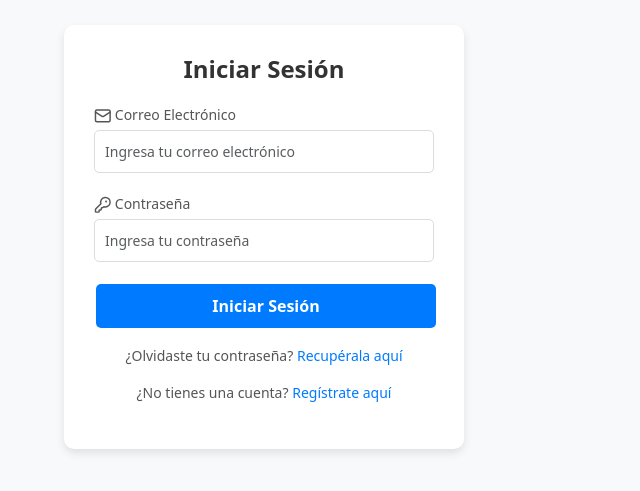
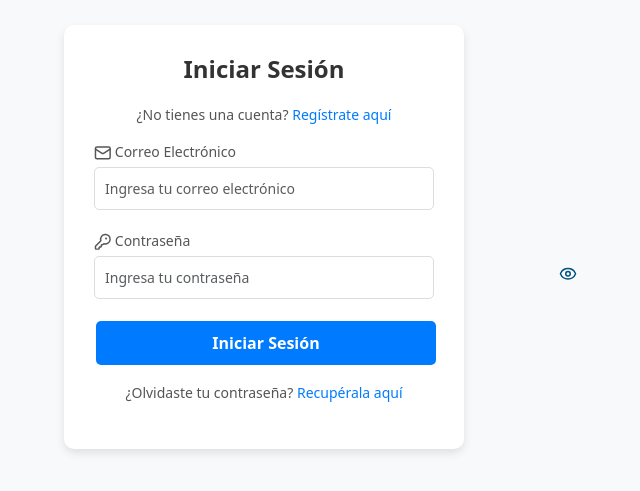
Before and after one commit to isramartin/flyFishing-holbox-front, a React (Vite) app: page /login in a window 1280 px wide. Shown: the part 163-654 px from the top of the page, without its empty margins (376-1016 px from the left). Built offline with nearby package versions, Linux system fonts and the light colour scheme.

Commit message:
feat register

```diff
--- a/src/components/login.jsx
+++ b/src/components/login.jsx
@@ -3,13 +3,14 @@ import { useNavigate } from "react-router-dom"; // Importa useNavigate
 import "../styles/login.css"; // Archivo CSS personalizado
 import { AuthContext } from "../context/AuthContext"; // Importa el contexto
 import mockData from "../assets/mockdata/mockdata.json"; // Importa el JSON directamente
-import { Mail, KeyRound } from "lucide-react";
+import { Mail, KeyRound, Eye, EyeOff  } from "lucide-react";
 
 const LoginForm = () => {
   const [email, setEmail] = useState("");
   const [password, setPassword] = useState("");
   const [error, setError] = useState("");
   const { login: authLogin } = useContext(AuthContext); // Usa la función login del contexto
+  const [showPassword, setShowPassword] = useState(false);
   const navigate = useNavigate(); // Hook para redireccionar
 
   const handleSubmit = (e) => {
@@ -35,6 +36,9 @@ const LoginForm = () => {
     <div className="login-container">
       <div className="login-card">
         <h2 className="login-title">Iniciar Sesión</h2>
+        <p className="forgot-password">
+            ¿No tienes una cuenta? <a href="/register">Regístrate aquí</a>
+          </p>
         <form className="login-form" onSubmit={handleSubmit}>
           {/* Campo de Email */}
           <div className="form-group">
@@ -58,7 +62,7 @@ const LoginForm = () => {
               Contraseña
             </label>
             <input
-              type="password"
+                type={showPassword ? "text" : "password"}
                 id="password"
                 className="form-control"
                 placeholder="Ingresa tu contraseña"
@@ -66,6 +70,13 @@ const LoginForm = () => {
                 onChange={(e) => setPassword(e.target.value)}
                 required
               />
+              <button
+                type="button"
+                className="password-toggle-button"
+                onClick={() => setShowPassword(!showPassword)}
+              >
+                {showPassword ? <EyeOff size={18} /> : <Eye size={18} />}
+              </button>
             </div>
 
           {/* Mostrar mensaje de error si existe */}
@@ -80,9 +91,7 @@ const LoginForm = () => {
           <p className="forgot-password">
             ¿Olvidaste tu contraseña? <a href="/recover">Recupérala aquí</a>
           </p>
-          <p className="forgot-password">
-            ¿No tienes una cuenta? <a href="/register">Regístrate aquí</a>
-          </p>
+
         </form>
       </div>
     </div>
--- a/src/styles/login.css
+++ b/src/styles/login.css
@@ -1,24 +1,21 @@
-/* Estilos generales del contenedor */
 .login-container {
   display: flex;
   justify-content: center;
   align-items: center;
   min-height: 100vh;
-    background-color: #f8f9fa; /* Fondo claro */
+  background-color: #f8f9fa;
   padding: 20px;
 }
 
-  /* Estilos de la tarjeta del formulario */
 .login-card {
   background-color: #fff;
   border-radius: 10px;
   box-shadow: 0 4px 8px rgba(0, 0, 0, 0.1);
   padding: 30px;
   width: 100%;
-    max-width: 400px; /* Ancho máximo para el formulario */
+  max-width: 400px;
 }
 
-  /* Título del formulario */
 .login-title {
   font-size: 24px;
   font-weight: bold;
@@ -27,7 +24,6 @@
   margin-bottom: 20px;
 }
 
-  /* Estilos para los grupos de formulario */
 .form-group {
   margin-bottom: 20px;
 }
@@ -54,7 +50,6 @@
   box-shadow: 0 0 5px rgba(0, 123, 255, 0.5);
 }
 
-  /* Estilos para el botón de inicio de sesión */
 .login-button {
   width: 100%;
   padding: 10px;
@@ -72,7 +67,6 @@
   background-color: #0056b3;
 }
 
-  /* Estilos para el enlace de recuperación de contraseña */
 .forgot-password {
   text-align: center;
   margin-top: 15px;
@@ -88,3 +82,21 @@
 .forgot-password a:hover {
   text-decoration: underline;
 }
+
+.password-toggle-button {
+  position: absolute;
+  left: 116.5vh;
+  top: 54%;
+  transform: translateY(-30%);
+  background: none;
+  border: none;
+  cursor: pointer;
+  color: #005184;
+  padding: 0;
+  margin: 0;
+  display: flex;
+  align-items: center;
+  justify-content: center;
+  width: 24px;
+  height: 24px;
+}
```
Lines whose indentation alone changed are shown as unchanged.
